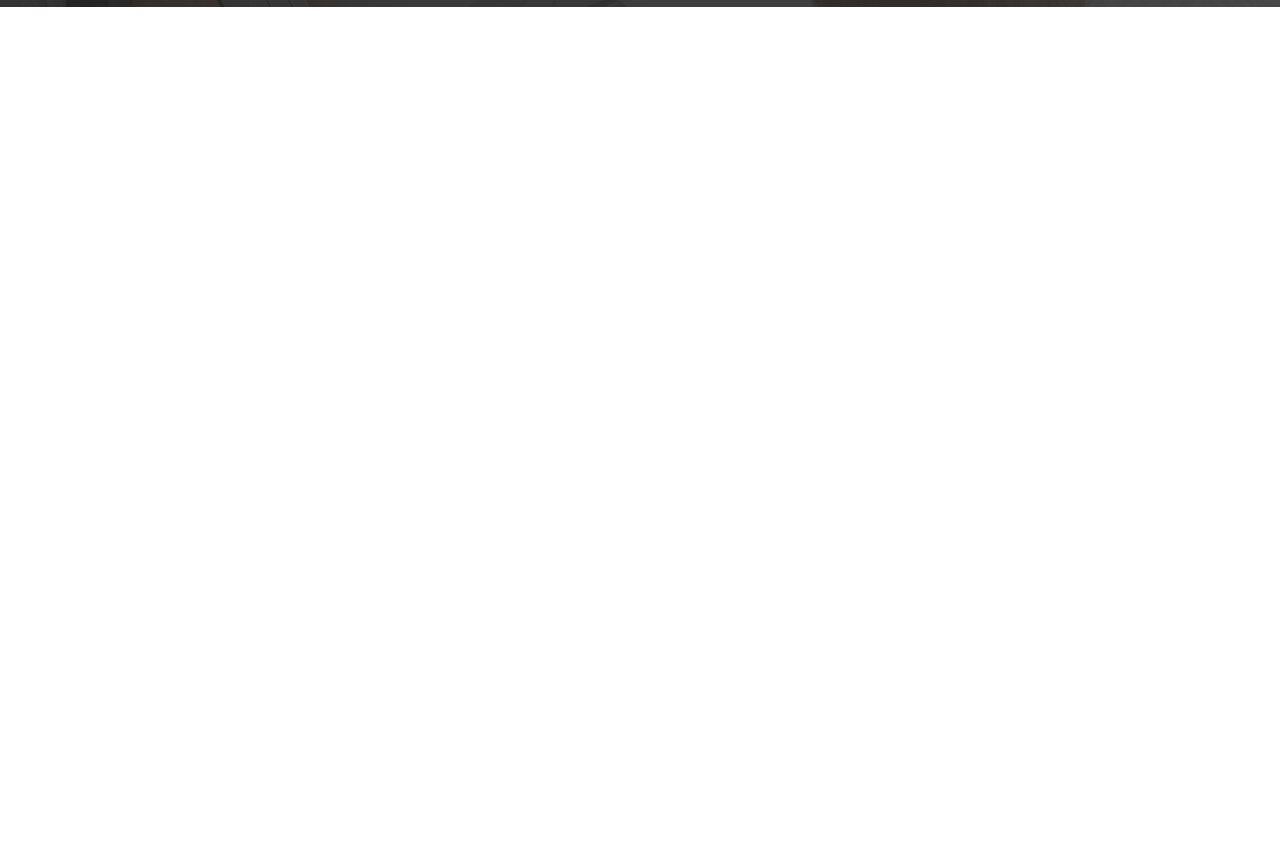
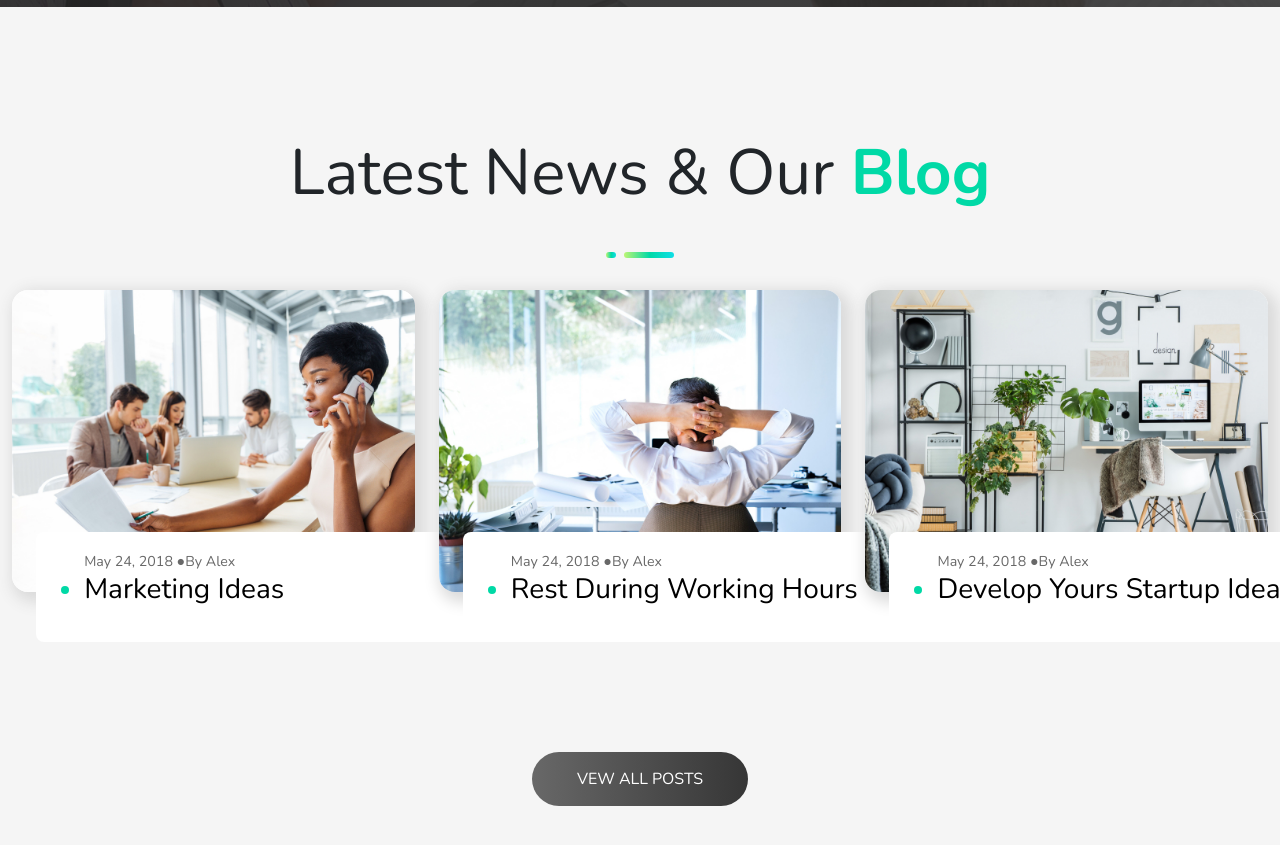
Before and after one commit to MatteoTarabella04/proj-html-vuejs, a Vue app: page / in a window 1280 px wide. Shown: the part 8100-8945 px from the top of the page. Before the commit the page ends 8107 px from the top, so only its background shows below. Built offline with nearby package versions, Linux system fonts and the light colour scheme.

Commit message:
create news/posts section

```diff
--- a/src/App.vue
+++ b/src/App.vue
@@ -377,6 +377,80 @@ export default {
       </div>
     </section>
     <!-- /#client -->
+    <section id="news">
+      <div class="container">
+        <div class="title">
+          <h2>
+            latest news & our <b>blog</b>
+          </h2>
+        </div>
+        <div class="my_banner">
+          <div class="small_banner"></div>
+          <div class="large_banner"></div>
+        </div>
+
+        <div class="row row-cols-3">
+          <div class="col">
+            <div class="card">
+              <img src="./assets/img/serious-businesswoman-with-documents-talking-on-P9Q6LX6-1024.jpg" alt=""
+                class="img-fluid">
+              <div class="news_banner">
+                <p>May 24, 2018 ●by Alex</p>
+                <ul>
+                  <li>
+                    <span>
+                      <h3>
+                        Marketing ideas
+                      </h3>
+                    </span>
+                  </li>
+                </ul>
+              </div>
+            </div>
+          </div>
+          <div class="col">
+            <div class="card">
+              <img src="./assets/img/Businessman-at-the-desk-in-his-office-resting--1024x768.jpg" alt=""
+                class="img-fluid">
+              <div class="news_banner">
+                <p>May 24, 2018 ●by Alex</p>
+                <ul>
+                  <li>
+                    <span>
+                      <h3>
+                        rest during working hours
+                      </h3>
+                    </span>
+                  </li>
+                </ul>
+              </div>
+            </div>
+          </div>
+          <div class="col">
+            <div class="card">
+              <img src="./assets/img/simple-home-office-with-tree-PBXRXYB-large-1024x768.jpg" alt="" class="img-fluid">
+              <div class="news_banner">
+                <p>May 24, 2018 ●by Alex</p>
+                <ul>
+                  <li>
+                    <span>
+                      <h3>
+                        develop yours startup ideas
+                      </h3>
+                    </span>
+                  </li>
+                </ul>
+              </div>
+            </div>
+          </div>
+        </div>
+
+        <div class="button d-flex justify-content-center">
+          <button class="myBtnSecondary rounded-pill">vew all posts</button>
+        </div>
+      </div>
+    </section>
+    <!-- /#news -->
   </main>
   <!-- /#page_main -->
 </template>
@@ -903,4 +977,83 @@ export default {
   }
 
 }
+
+#news {
+
+  background-color: #f5f5f5;
+
+  height: 980px;
+
+  .title {
+    padding: 8rem 0 0 0;
+    text-align: center;
+
+    h2 {
+      font-size: 4rem;
+      text-transform: capitalize;
+
+      b {
+        color: #00d9a6;
+      }
+    }
+  }
+
+  .my_banner {
+    justify-content: center;
+  }
+
+  .card {
+    position: relative;
+    border: none;
+    border-radius: 1rem;
+    box-shadow: 5px 5px 15px 5px #dadada;
+
+    img {
+      border-radius: 1rem;
+    }
+  }
+
+  .news_banner {
+    position: absolute;
+    top: 80%;
+    left: 6%;
+    height: 110px;
+    width: 450px;
+    padding: 1rem;
+    background-color: #ffffff;
+    border-radius: 0.5rem;
+    text-transform: capitalize;
+
+    display: flex;
+    flex-direction: column;
+    justify-content: center;
+
+    h3 {
+      margin: 0;
+    }
+
+    p {
+      font-size: 0.89rem;
+      margin-left: 2rem;
+      margin-bottom: 0;
+      color: #686868;
+    }
+
+    li {
+      color: #00d9a6;
+      font-weight: bold;
+      font-size: 1.5rem;
+
+      span {
+        color: #000000;
+      }
+    }
+
+  }
+
+  .button {
+    margin-top: 5rem;
+  }
+
+}
 </style>
```
